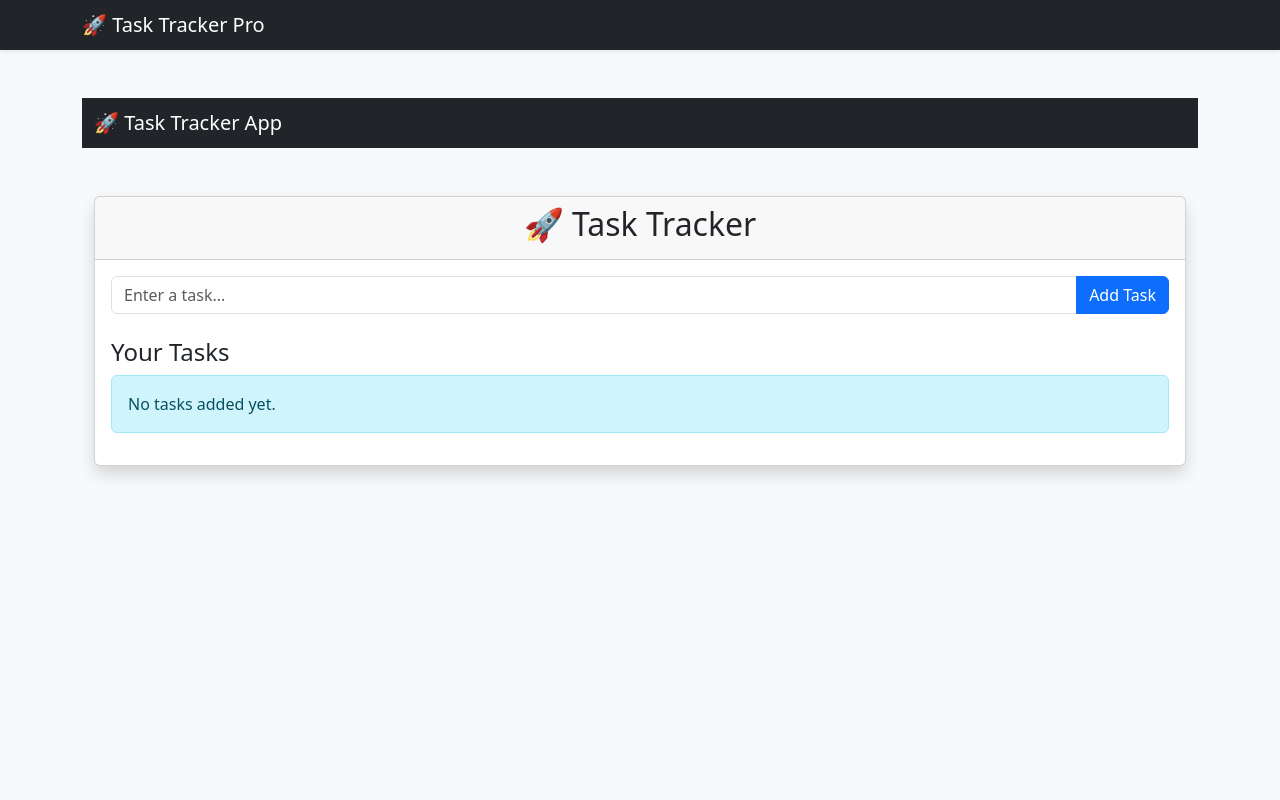
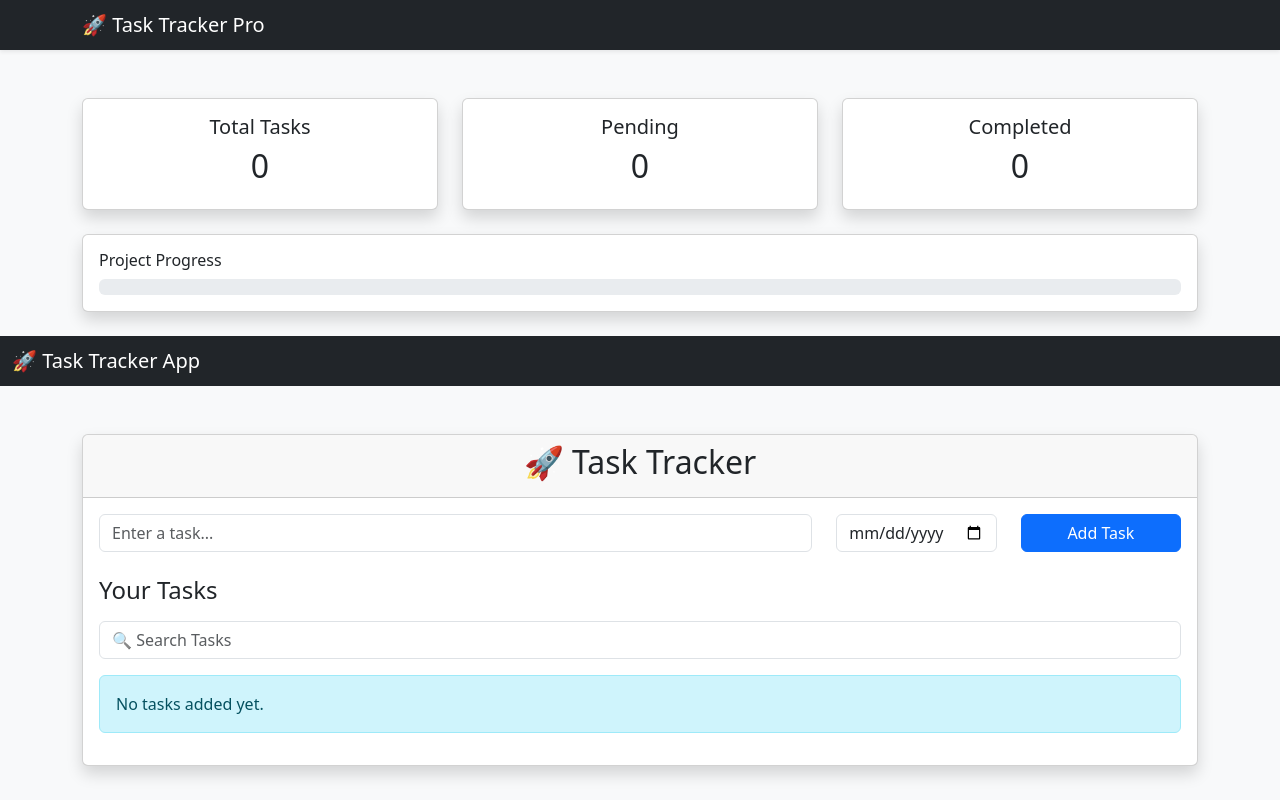
Before and after one commit to spratap-ai/task-tracker-app, a Flask app: page / in a window 1280 px wide. Run offline with Flask 3, Linux system fonts and the light colour scheme; data that the repository does not hold is empty.

Commit message:
Added due dates, progress tracking and task dashboard

```diff
--- a/app.py
+++ b/app.py
@@ -1,5 +1,5 @@
 from flask import Flask, request, redirect, render_template
-from datetime import datetime
+from datetime import datetime, date
 from flask_sqlalchemy import SQLAlchemy
 from dotenv import load_dotenv
 from flask_migrate import Migrate
@@ -28,22 +28,52 @@ class Task(db.Model):
     content = db.Column(db.String(200), nullable=False)
     created_at = db.Column(db.DateTime, default=datetime.utcnow)
     status = db.Column(db.String(20), default="Pending")
+    due_date = db.Column(db.Date, nullable=True)
 
 
 
 # Home Page
 @app.route('/')
 def home():
-    tasks = Task.query.all()
-    return render_template("index.html", tasks=tasks)
 
+    tasks = Task.query.order_by(
+        Task.due_date.asc()
+    ).all()
+
+    total_tasks = len(tasks)
+
+    pending_tasks = len(
+        [task for task in tasks if task.status == "Pending"]
+    )
+
+    completed_tasks = len(
+        [task for task in tasks if task.status == "Completed"]
+    )
+
+    today = date.today()
+
+    return render_template(
+        "index.html",
+        tasks=tasks,
+        total_tasks=total_tasks,
+        pending_tasks=pending_tasks,
+        completed_tasks=completed_tasks,
+        today=today
+    )
 # Add Task
 @app.route('/add', methods=['POST'])
 def add_task():
     task_content = request.form.get('task')
+    due_date = request.form.get('due_date')
 
     if task_content:
-        new_task = Task(content=task_content)
+        new_task = Task(
+    content=task_content,
+    due_date=datetime.strptime(
+        due_date,
+        "%Y-%m-%d"
+    ).date() if due_date else None
+)
         db.session.add(new_task)
         db.session.commit()
 
--- a/templates/index.html
+++ b/templates/index.html
@@ -17,6 +17,62 @@
 </nav>
 
 <div class="container mt-5">
+
+    <div class="row mb-4">
+
+        <div class="col-md-4">
+            <div class="card text-center shadow">
+                <div class="card-body">
+                    <h5>Total Tasks</h5>
+                    <h2>{{ total_tasks }}</h2>
+                </div>
+            </div>
+        </div>
+
+        <div class="col-md-4">
+            <div class="card text-center shadow">
+                <div class="card-body">
+                    <h5>Pending</h5>
+                    <h2>{{ pending_tasks }}</h2>
+                </div>
+            </div>
+        </div>
+
+        <div class="col-md-4">
+            <div class="card text-center shadow">
+                <div class="card-body">
+                    <h5>Completed</h5>
+                    <h2>{{ completed_tasks }}</h2>
+                </div>
+            </div>
+        </div>
+
+    </div>
+
+    <div class="card shadow mb-4">
+
+        <div class="card-body">
+
+            <h6>Project Progress</h6>
+
+            <div class="progress">
+
+                <div
+                    class="progress-bar bg-success"
+                    role="progressbar"
+                    style="width: {{ (completed_tasks / total_tasks * 100) if total_tasks > 0 else 0 }}%">
+
+                    {{ ((completed_tasks / total_tasks * 100)|round|int) if total_tasks > 0 else 0 }}%
+
+                </div>
+
+            </div>
+
+        </div>
+
+    </div>
+
+</div>
 
 <nav class="navbar navbar-dark bg-dark">
     <div class="container-fluid">
@@ -38,67 +94,106 @@
 
             <form method="POST" action="/add">
 
-                <div class="input-group mb-4">
+  <div class="row mb-4">
 
+    <div class="col-md-8">
         <input
             type="text"
             name="task"
             class="form-control"
             placeholder="Enter a task..."
             required>
+    </div>
 
+    <div class="col-md-2">
+        <input
+            type="date"
+            name="due_date"
+            class="form-control">
+    </div>
+
+    <div class="col-md-2">
         <button
-                        class="btn btn-primary"
+            class="btn btn-primary w-100"
             type="submit">
             Add Task
         </button>
+    </div>
 
 </div>
 
             </form>
 
-<h4>Your Tasks</h4>
+
+<h4 class="mb-3">Your Tasks</h4>
+
+<input
+    type="text"
+    class="form-control mb-3"
+    placeholder="🔍 Search Tasks">
 
 {% if tasks %}
 
     {% for task in tasks %}
 
-<div class="card mb-2">
+    <div class="card mb-3 shadow-sm">
 
         <div class="card-body d-flex justify-content-between align-items-center">
 
             <div>
 
-            <strong>{{ task.content }}</strong>
+                <h5 class="mb-1">
+                    {{ task.content }}
+                </h5>
 
-            <br>
+                {% if task.due_date %}
+                <small class="text-muted d-block">
+                    Due: {{ task.due_date.strftime('%d %b %Y') }}
+                </small>
+                {% endif %}
 
-            {% if task.status == 'Completed' %}
+                <small class="text-muted">
+                    Created:
+                    {{ task.created_at.strftime('%d %b %Y %I:%M %p') }}
+                </small>
 
-                <span class="badge bg-success">
+            </div>
+
+            <div class="text-end">
+
+                {% if task.status == "Completed" %}
+
+                    <span class="badge bg-success mb-2">
                         Completed
+                    </span>
+
+                {% elif task.due_date and task.due_date < today %}
+
+                    <span class="badge bg-danger mb-2">
+                        Overdue
                     </span>
 
                 {% else %}
 
-                <span class="badge bg-warning text-dark">
+                    <span class="badge bg-warning text-dark mb-2">
                         Pending
                     </span>
 
                 {% endif %}
 
-        </div>
+                <br>
 
-        <div>
-
-            {% if task.status != 'Completed' %}
-
+                {% if task.status != "Completed" %}
                 <a href="/complete/{{ task.id }}"
                    class="btn btn-success btn-sm">
                     Complete
                 </a>
+                {% endif %}
 
-            {% endif %}
+                <a href="/edit/{{ task.id }}"
+                   class="btn btn-primary btn-sm">
+                   Edit
+                </a>
 
                 <a href="/delete/{{ task.id }}"
                    class="btn btn-danger btn-sm">
@@ -128,4 +223,5 @@
 </div>
 
 </body>
+<script src="https://cdn.jsdelivr.net/npm/bootstrap@5.3.3/dist/js/bootstrap.bundle.min.js"></script>
 </html>
```
Also changed, not shown: migrations/versions/85eacd15f686_added_due_date.py (added, +32 -0 lines). Lines whose indentation alone changed are shown as unchanged.
